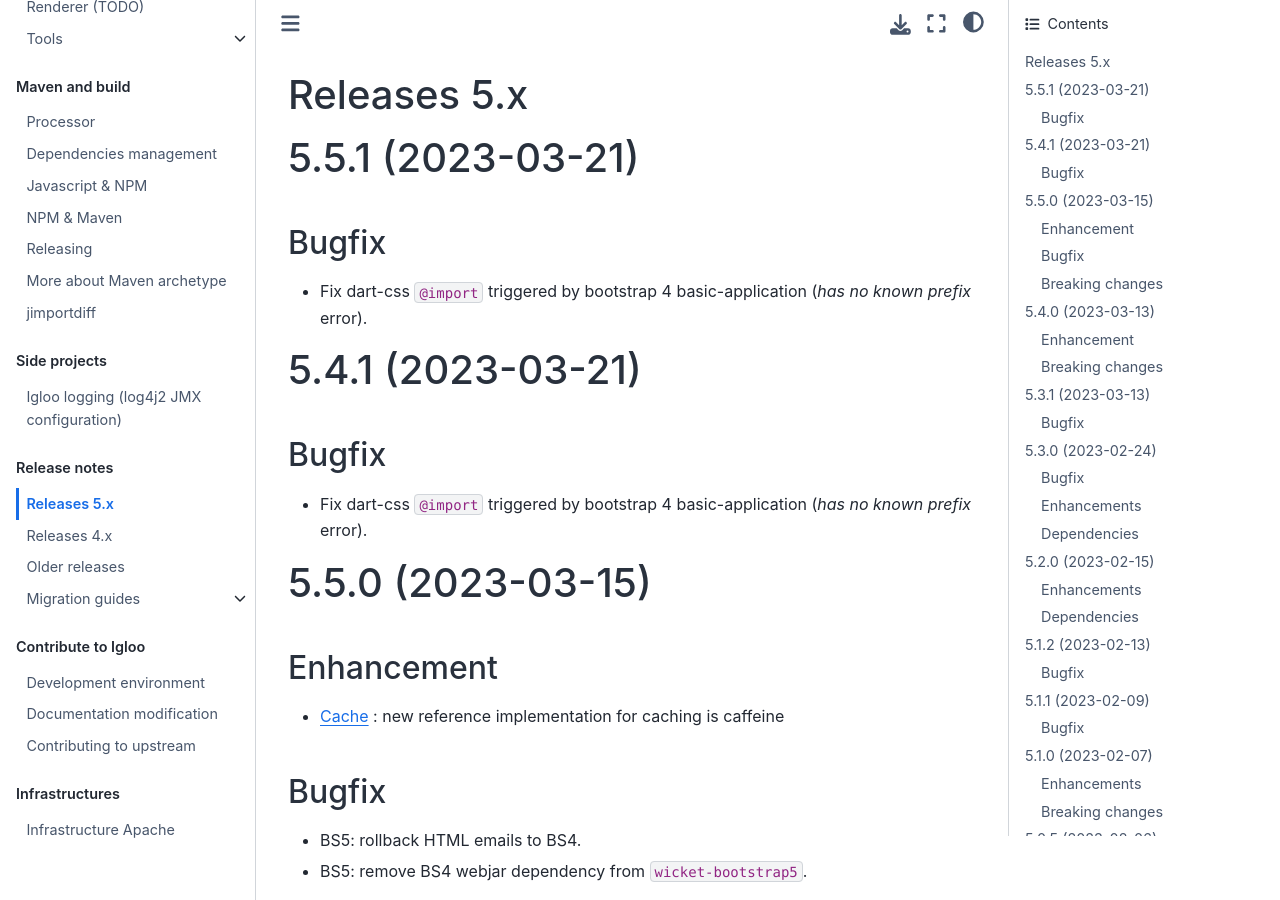
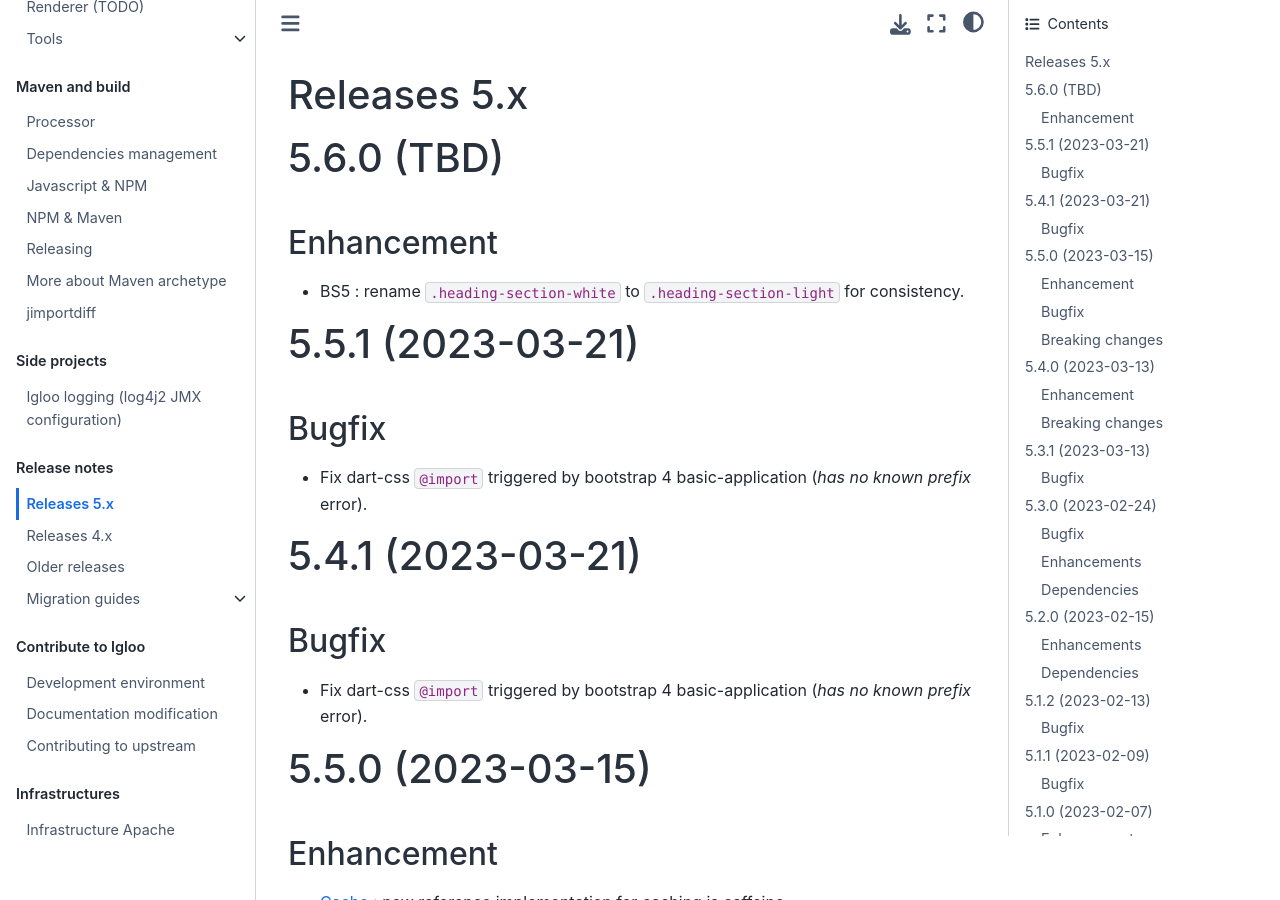
Before and after one commit to igloo-project/igloo-doc, a Sphinx documentation site: the page built from source/release-notes/releases-5.x.md, in a window 1280 px wide and 900 px high. Built offline with Sphinx 7.4.7 and the Sphinx Book theme 1.1.4, drawn with Linux system fonts in a browser that asks for light colours.

Commit message:
Changelog 5.6.0

```diff
--- a/source/release-notes/releases-5.x.md
+++ b/source/release-notes/releases-5.x.md
@@ -1,5 +1,12 @@
 # Releases 5.x
 
+(v5.6.0)=
+
+# 5.6.0 (TBD)
+
+## Enhancement
+
+* BS5 : rename `.heading-section-white` to `.heading-section-light` for consistency.
 
 (v5.5.1)=
 
@@ -9,7 +16,6 @@
 
 * Fix dart-css `@import` triggered by bootstrap 4 basic-application (*has no known prefix* error).
 
-
 (v5.4.1)=
 
 # 5.4.1 (2023-03-21)
@@ -17,7 +23,6 @@
 ## Bugfix
 
 * Fix dart-css `@import` triggered by bootstrap 4 basic-application (*has no known prefix* error).
-
 
 (v5.5.0)=
 
```
